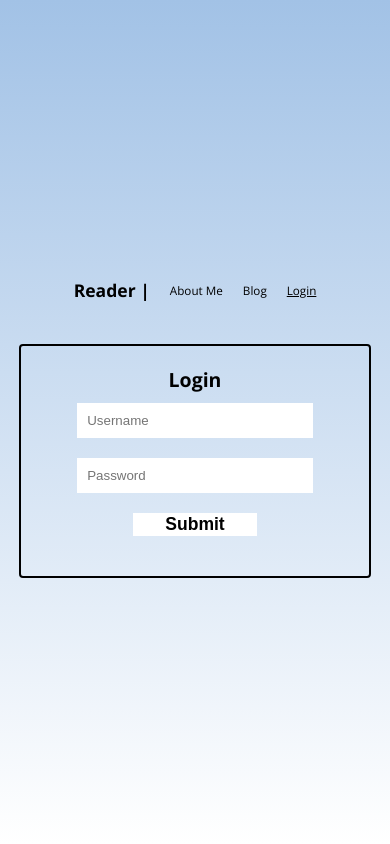
After one commit to faizanA786/portfolio-website, a PHP site: page /login.html in a window 390 px wide. The commit adds this page. Run offline with PHP 8.4, Linux system fonts and the light colour scheme.

Commit message:
feat: Implemented login page design

```diff
--- /dev/null
+++ b/login.css
@@ -0,0 +1,116 @@
+@font-face {
+    font-family: 'OpenSans';
+    src: url("fonts/OpenSans-VariableFont_wdth,wght.ttf");
+}
+
+body {
+    font-family: 'OpenSans';
+    display: flex;
+    justify-content: center;
+    align-items: center;
+    background: linear-gradient(to bottom, #a2c2e6, #ffffff); /* Pink to orange gradient */
+}
+
+h1 {
+    font-size: 2vw;
+}
+
+h2 {
+    font-size: 1.5vw;
+}
+
+p {
+    font-size: 1.05vw;
+}
+
+header {
+    display: flex;
+    margin-bottom: 30px;
+    width: 80%;
+    justify-content: center;
+    align-items: center;
+    gap: 20px;
+}
+
+.reader ul{
+    list-style-type: none;
+    display: flex;
+    gap: 20px;
+    padding: 0;
+}
+
+aside {
+    width: 50%;
+}
+
+form {
+    text-align: center;
+    border: 2px solid black;
+    border-radius: 4px;
+    padding: 20px;
+}
+
+form h1 {
+    margin-bottom: 10px;
+}
+
+input {
+    padding: 10px;
+    margin-bottom: 20px;
+    width: 70%;
+    border: none;
+}
+
+button {
+    margin: 0 auto;
+    display: block;
+    width: 40%;
+    height: 40%;
+    margin-bottom: 20px;
+    border: none;
+    background-color: white;
+}
+
+.wrapper {
+    display: flex;
+    flex-direction: column;
+    align-items: center;
+    justify-content: center;
+    width: 70%;
+    height: 100vh;
+}
+
+@media (max-width: 768px) {
+    body {
+        flex-direction: column;  /* Stack the elements vertically */
+        height: auto;  /* Remove the 100vh height */
+        text-align: center;
+        margin: 0;
+        min-height: 100vh; /* Ensures it covers the whole screen */
+        background-attachment: fixed; /* Keeps the gradient fixed while scrolling */
+    }
+
+    h1 {
+        font-size: 5vw; /* Scale down font size on mobile */
+    }
+
+    h2 {
+        font-size: 4.5vw;
+    }
+
+    p {
+        font-size: 3vw;
+    }
+
+    header {
+        width: 100%;  /* Full width on mobile */
+    }
+
+    .wrapper {
+        width: 95%;
+    }
+
+    aside {
+        width: 95%;
+    }
+}
--- /dev/null
+++ b/login.html
@@ -0,0 +1,35 @@
+<!DOCTYPE html>
+<html lang="en">
+<head>
+    <meta charset="UTF-8">
+    <meta name="author" content="Faizan Ahmed">
+    <title>Login</title>
+    <link rel="icon" href="images/favicon.png">
+    <link rel="stylesheet" href="reset.css">
+    <link rel="stylesheet" href="login.css">
+    <meta name="viewport" content="width=device-width, initial-scale=1.0">
+</head>
+
+<body>
+    <div class="wrapper">
+        <header>
+            <h2>Reader | </h2>
+            <nav class="reader">
+                <ul>
+                    <li><a href="index.html"><p>About Me</p></a></li>
+                    <li><a href=""><p>Blog</a></p></li>
+                    <li><a href=""><p><u>Login</u></a></p></li>
+                </ul>
+            </nav>
+        </header>
+
+        <aside>
+            <form action="login.php" method="post">
+                <h1>Login</h1>
+                <input type="text" id="username" name="username" placeholder="Username" required>
+                <input type="password" id="password" name="password" placeholder="Password" required>
+                <button type="submit"><h2>Submit</h2></button>
+            </form>
+        </aside>
+    </div>
+</body>
```
Also changed, not shown: addEntry.php (added, +17 -0 lines), blogEntry.css (added, +116 -0 lines), index.html (+7 -6 lines), mobile.css (+10 -1 lines), style.css (+7 -1 lines), login.php (added).
